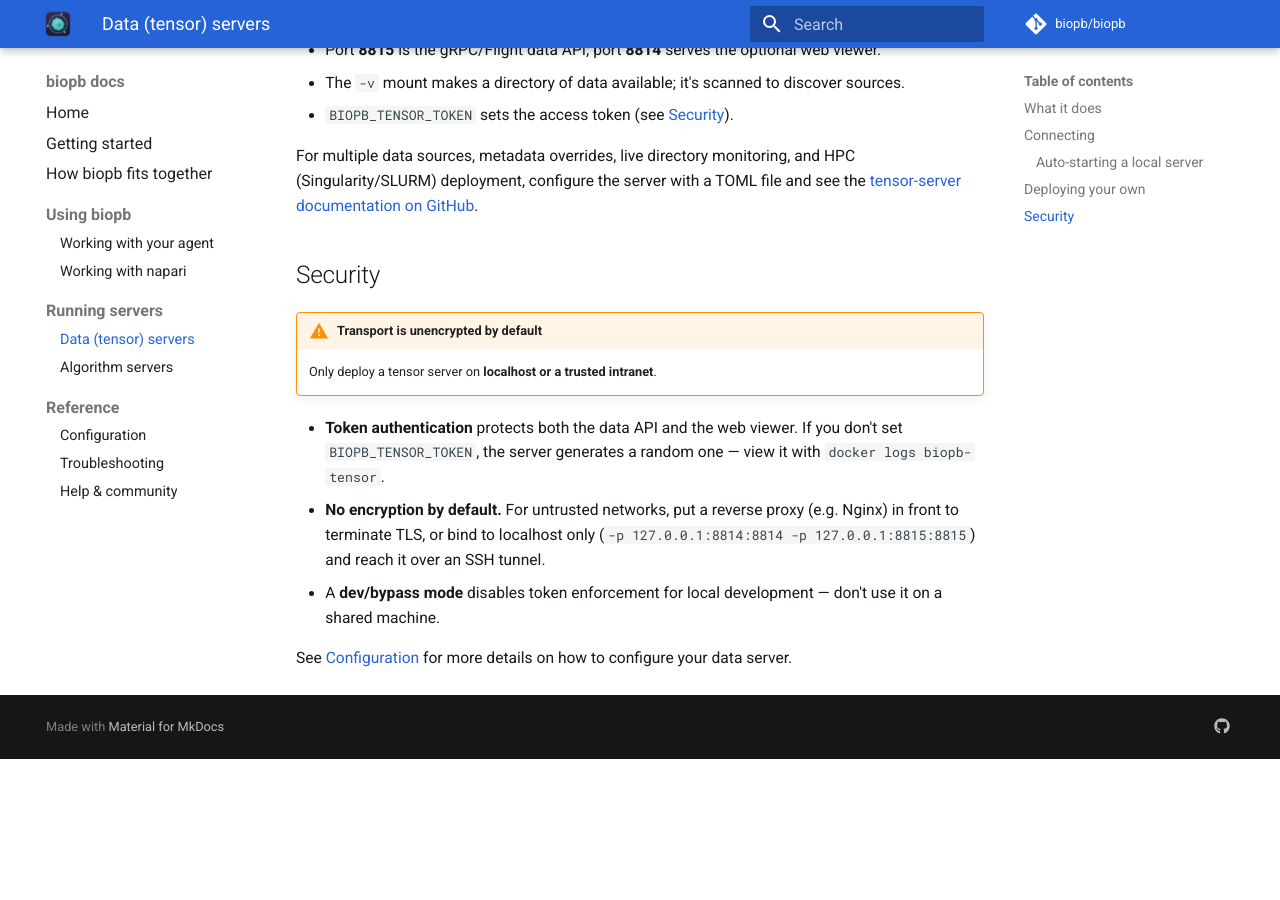
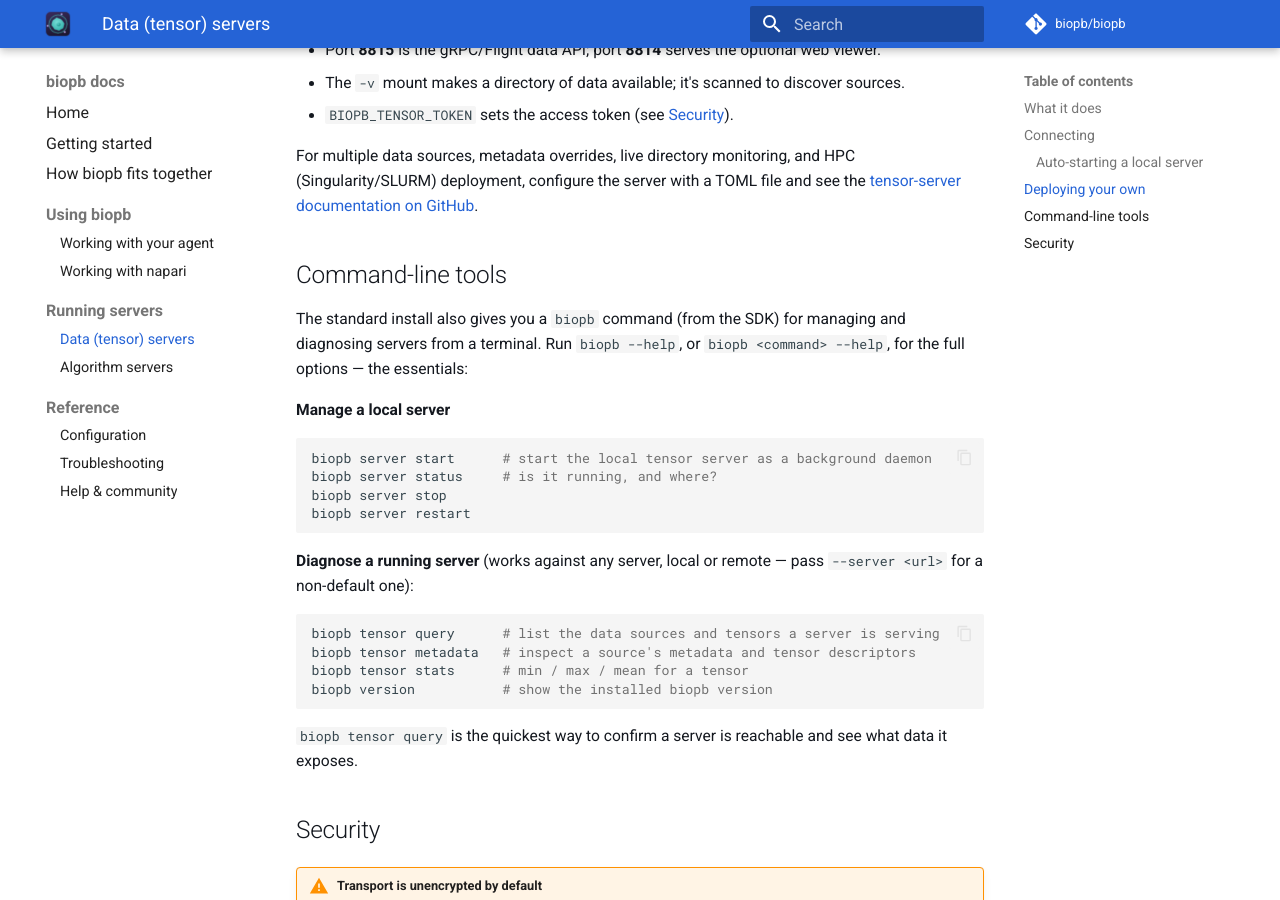
Before and after one commit to biopb/biopb-site, an MkDocs documentation site: the page built from docs/data-servers.md, in a window 1280 px wide and 900 px high, scrolled down 1312 px. Built offline with MkDocs 1.6.1 and Material for MkDocs 9.7.7, drawn with Linux system fonts in a browser that asks for light colours; comment, search, counter and statistics services are not loaded; before the commit the page ends 2071 px from its top, so only the background shows below that.

Commit message:
Add biopb CLI tools section to data-servers
Document the SDK-installed biopb command: server daemon management
(start/stop/restart/status) and client diagnostics (tensor query/metadata/stats,
version).

````diff
--- a/docs/data-servers.md
+++ b/docs/data-servers.md
@@ -61,6 +61,34 @@
 (Singularity/SLURM) deployment, configure the server with a TOML file and see the
 [tensor-server documentation on GitHub](https://github.com/biopb/biopb/tree/main/biopb-tensor-server).
 
+## Command-line tools
+
+The standard install also gives you a `biopb` command (from the SDK) for managing and
+diagnosing servers from a terminal. Run `biopb --help`, or `biopb <command> --help`, for the
+full options — the essentials:
+
+**Manage a local server**
+
+```bash
+biopb server start      # start the local tensor server as a background daemon
+biopb server status     # is it running, and where?
+biopb server stop
+biopb server restart
+```
+
+**Diagnose a running server** (works against any server, local or remote — pass
+`--server <url>` for a non-default one):
+
+```bash
+biopb tensor query      # list the data sources and tensors a server is serving
+biopb tensor metadata   # inspect a source's metadata and tensor descriptors
+biopb tensor stats      # min / max / mean for a tensor
+biopb version           # show the installed biopb version
+```
+
+`biopb tensor query` is the quickest way to confirm a server is reachable and see what data
+it exposes.
+
 ## Security
 
 !!! warning "Transport is unencrypted by default"
````
